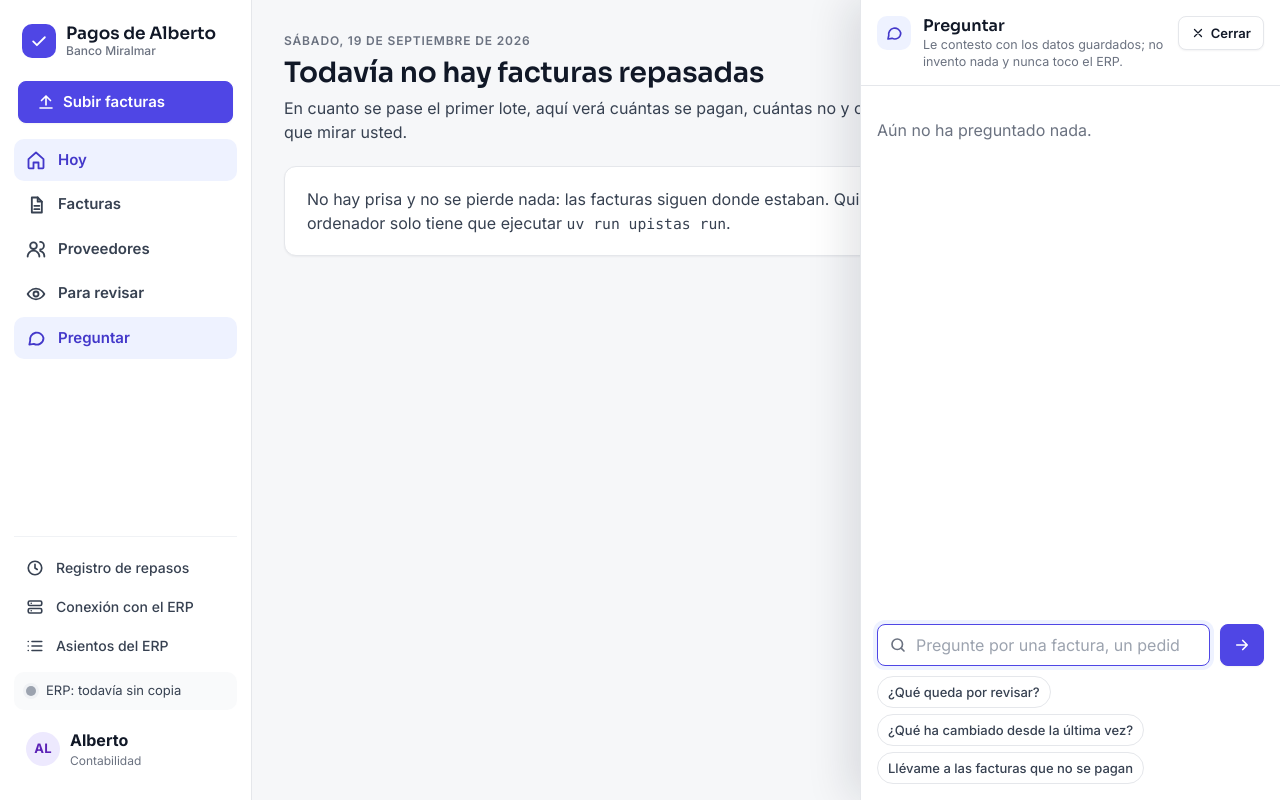
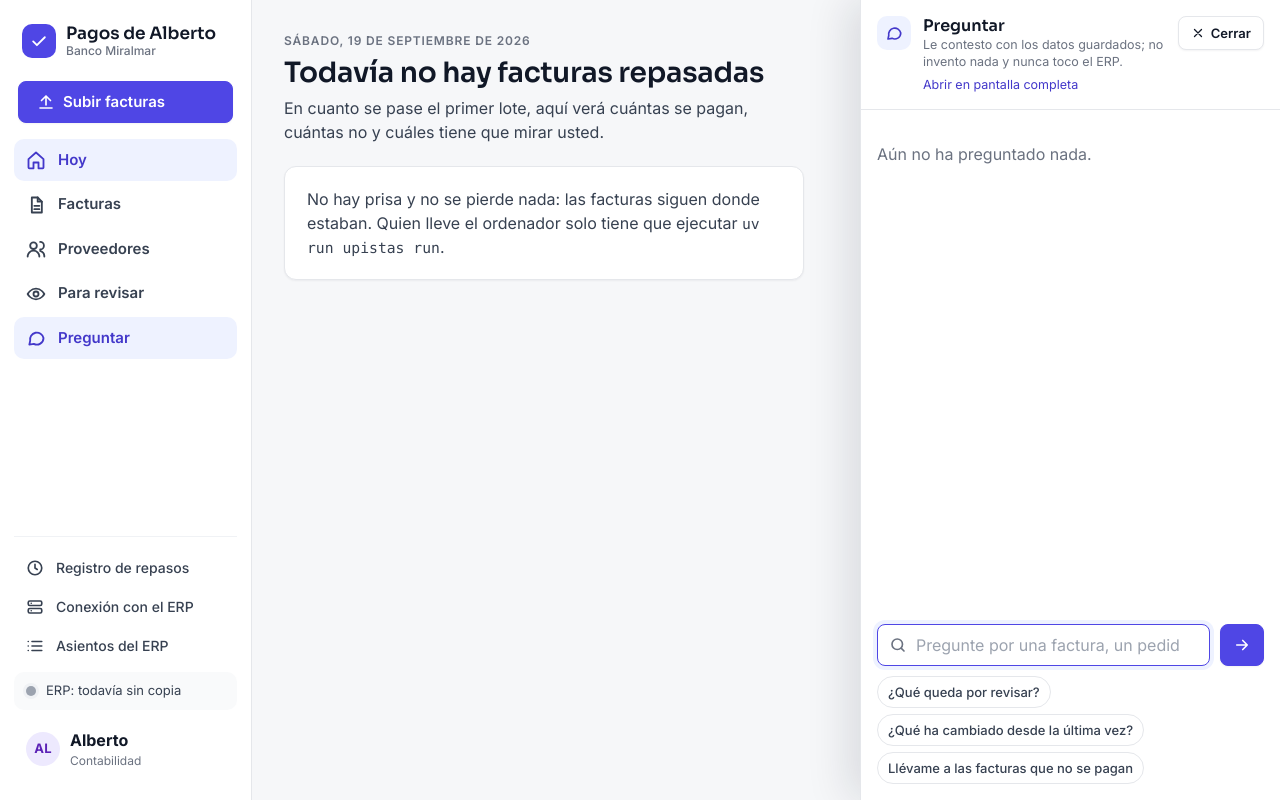
Before and after one commit to antoniorjmnz/upistas, a Django app: page / in a window 1280 px wide, after a click on "Preguntar". Run offline with Django 5.2, Linux system fonts and the light colour scheme; data that the repository does not hold is empty.

Commit message:
fix(obs): Preguntar va sin panel encima, el panel enlaza a pantalla completa y el contenido le deja sitio (#39)

```diff
--- a/web/panel/static/panel/panel.css
+++ b/web/panel/static/panel/panel.css
@@ -16,7 +16,7 @@
   --sombra: 0 1px 2px rgba(16, 24, 40, .05); --sombra-2: 0 6px 16px rgba(16, 24, 40, .10);
   --f-ui: "Inter", "Segoe UI", system-ui, -apple-system, "Helvetica Neue", Arial, sans-serif;
   --f-titulo: "Sora", "Inter", "Segoe UI", system-ui, sans-serif;
-  --ancho: 1120px; --lado: 252px;
+  --ancho: 1120px; --lado: 252px; --asistente: 420px;
 }
 * { box-sizing: border-box; }
 html { -webkit-text-size-adjust: 100%; }
@@ -246,13 +246,14 @@ button.chip { font: inherit; }
 
 /* El panel «Preguntar» de la barra lateral: un diálogo no modal pegado a la derecha, en todas las pantallas */
 .lado nav a[data-abrir-asistente][aria-expanded="true"] { background: var(--marca-claro); color: var(--marca-osc); }
-dialog.asistente { position: fixed; inset: 0 0 0 auto; margin: 0; width: min(420px, 100vw); max-width: 100vw; height: 100vh; max-height: 100vh; padding: 0; border: 0; border-left: 1px solid var(--linea); background: var(--panel); color: var(--tinta); box-shadow: -12px 0 40px rgba(17, 24, 39, .12); display: none; flex-direction: column; z-index: 20; }
+dialog.asistente { position: fixed; inset: 0 0 0 auto; margin: 0; width: min(var(--asistente), 100vw); max-width: 100vw; height: 100vh; max-height: 100vh; padding: 0; border: 0; border-left: 1px solid var(--linea); background: var(--panel); color: var(--tinta); box-shadow: -12px 0 40px rgba(17, 24, 39, .12); display: none; flex-direction: column; z-index: 20; }
 dialog.asistente[open] { display: flex; }
 .asistente-cab { display: flex; align-items: flex-start; gap: 12px; padding: 16px 16px 14px; border-bottom: 1px solid var(--linea); }
 .asistente-cab .logo { width: 34px; height: 34px; border-radius: 10px; display: grid; place-items: center; background: var(--marca-claro); color: var(--marca-osc); flex: 0 0 auto; }
 .asistente-cab > div { flex: 1; min-width: 0; }
 .asistente-cab b { display: block; font: 600 16px/1.3 var(--f-titulo); }
 .asistente-cab small { display: block; font-size: 12.5px; color: var(--suave); line-height: 1.35; }
+.asistente-completa { display: inline-block; margin-top: 4px; font-size: 12.5px; color: var(--marca-osc); }
 .asistente-chat { flex: 1 1 auto; min-height: 0; overflow-y: auto; padding: 16px; }
 .asistente-chat .mensaje { max-width: 100%; font-size: 15px; }
 .asistente-form { padding: 12px 16px 0; }
@@ -264,6 +265,8 @@ dialog.asistente .htmx-indicator { margin: 8px 16px 0; font-size: 14px; }
 .asistente-ejemplos .ejemplo { display: inline-flex; align-items: center; min-height: 32px; padding: 4px 10px; border-radius: 999px; border: 1px solid var(--linea); background: var(--panel); color: var(--tinta-2); font: 500 13px/1.3 var(--f-ui); cursor: pointer; }
 .asistente-ejemplos .ejemplo:hover { background: var(--hover); color: var(--tinta); }
 @media (max-width: 640px) { dialog.asistente { width: 100vw; border-left: 0; } }
+/* Con el panel abierto, en pantallas anchas el contenido le deja sitio (ancho del panel + margen); en móvil el panel lo tapa todo y no hace falta */
+@media (min-width: 1001px) { body.con-asistente .contenido { padding-right: calc(var(--asistente) + 24px); transition: padding-right 220ms ease-out; } }
 
 .htmx-indicator { display: none; }
 .htmx-request .htmx-indicator, .htmx-request.htmx-indicator { display: inline-flex; }
@@ -405,7 +408,7 @@ dialog.asistente[open] { transform: translateX(0); opacity: 1; transition: trans
 /* Quien pide menos movimiento no ve ninguno de estos toques (ni el girando ni los KPI) */
 @media (prefers-reduced-motion: reduce) {
   main, .rosquilla-arco, .girando { animation: none; }
-  .factura-cola, .fila-factura, .fila, .chip, .kpi, dialog.visor[open], dialog.visor[open]::backdrop, dialog.asistente[open] { transition: none; }
+  .factura-cola, .fila-factura, .fila, .chip, .kpi, dialog.visor[open], dialog.visor[open]::backdrop, dialog.asistente[open], body.con-asistente .contenido { transition: none; }
   .factura-cola:hover { transform: none; box-shadow: var(--sombra); }
   .boton:active { transform: none; }
 }
--- a/web/panel/templates/panel/_asistente.html
+++ b/web/panel/templates/panel/_asistente.html
@@ -3,7 +3,7 @@
 <dialog id="asistente" class="asistente" aria-label="Preguntar al asistente">
   <div class="asistente-cab">
     <span class="logo">{% icono "chat" 18 %}</span>
-    <div><b>Preguntar</b><small>Le contesto con los datos guardados; no invento nada y nunca toco el ERP.</small></div>
+    <div><b>Preguntar</b><small>Le contesto con los datos guardados; no invento nada y nunca toco el ERP.</small><a class="asistente-completa" href="{% url 'panel:preguntar' %}">Abrir en pantalla completa</a></div>
     <button type="button" class="boton pequeno suave" data-cerrar-asistente aria-label="Cerrar el panel">{% icono "x" 14 %}Cerrar</button>
   </div>
   <div id="asistente-conversacion" class="chat asistente-chat">
--- a/web/panel/templates/panel/base.html
+++ b/web/panel/templates/panel/base.html
@@ -43,7 +43,6 @@
       </main>
     </div>
   </div>
-  {% endwith %}
   <dialog id="visor" class="visor" aria-label="Factura">
     <div class="visor-cab">
       {% icono "doc" 18 %}<b class="visor-titulo">Factura</b>
@@ -52,6 +51,9 @@
     </div>
     <iframe title="Factura original" src="about:blank"></iframe>
   </dialog>
+  {% if pagina_actual != "preguntar" %}{# la pantalla Preguntar ya es la conversación: sin panel encima #}
   {% include "panel/_asistente.html" %}
+  {% endif %}
+  {% endwith %}
 </body>
 </html>
```
